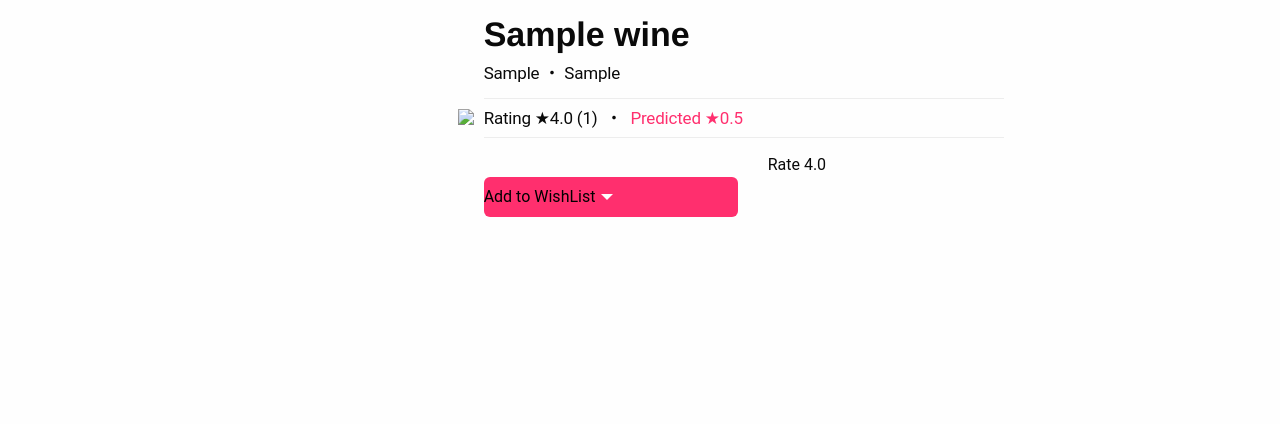
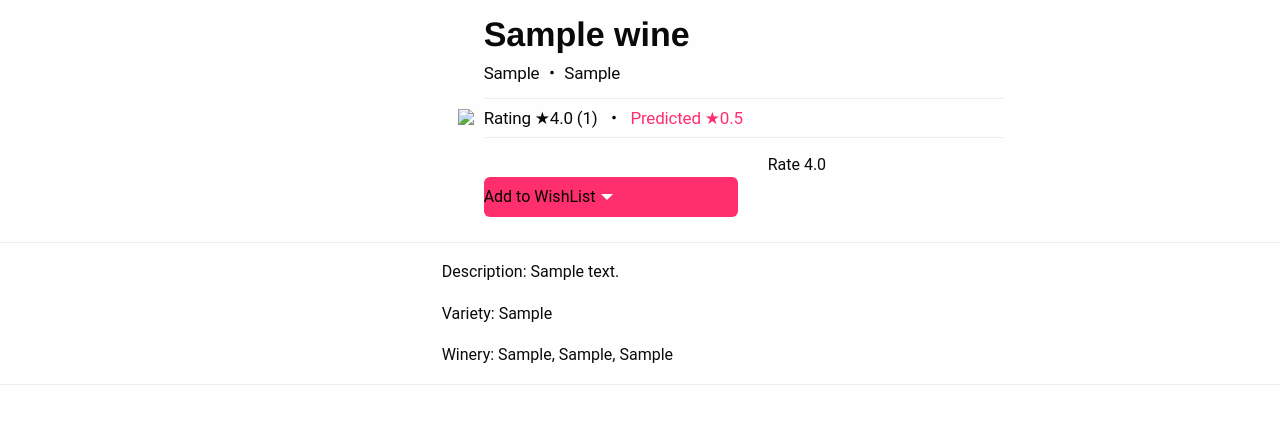
Before and after one commit to Kwounsu/Winee, a Django app: page /wine_info/1/ in a window 1280 px wide. Shown: the part 81-505 px from the top of the page. Run offline with Django 3.2, Linux system fonts and the light colour scheme; a user stored in the database is signed in; tables that the repository leaves empty hold one stand-in row (values such as "Sample post"); some libraries are stand-ins or nearby versions.

Commit message:
add contents in info page

```diff
--- a/mysite/myapp/templates/wine_info.html
+++ b/mysite/myapp/templates/wine_info.html
@@ -95,6 +95,10 @@ div {
     margin: auto;
 }
 
+.grid-x {
+    border-bottom: 1px solid rgb(237, 237, 237);
+}
+
 {% endblock %}
 {% block content %}
     {% comment %} <img src="/media/{{ wine.image }}"> {% endcomment %}
@@ -138,4 +142,15 @@ div {
             </div>
         </div>
     </div>
+    <div class="grid-x grid-padding-x">
+        <div class="large-4 medium-4 small-12 large-offset-4 medium-offset-4 cell">
+            <div class="info-contents-box">
+                <p></p>
+                <p>Description: {{ wine.description }}</p>
+                <p>Variety: {{ wine.variety }}</p>
+                <p>Winery: {{ wine.winery }}, {{ wine.province }}, {{ wine.country }}</p>
+                <p></p>
+            </div>
+        </div>
+    </div>
 {% endblock %}
```
